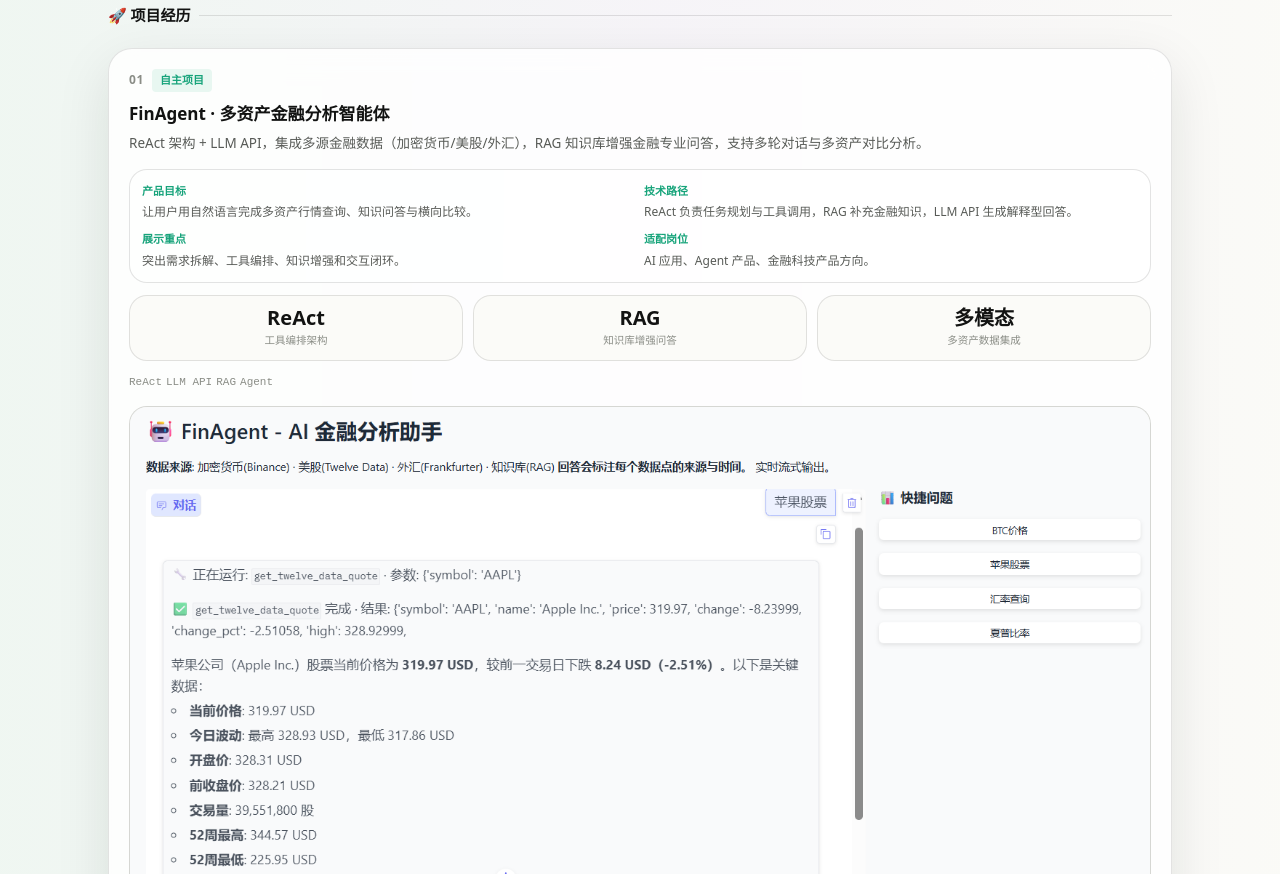
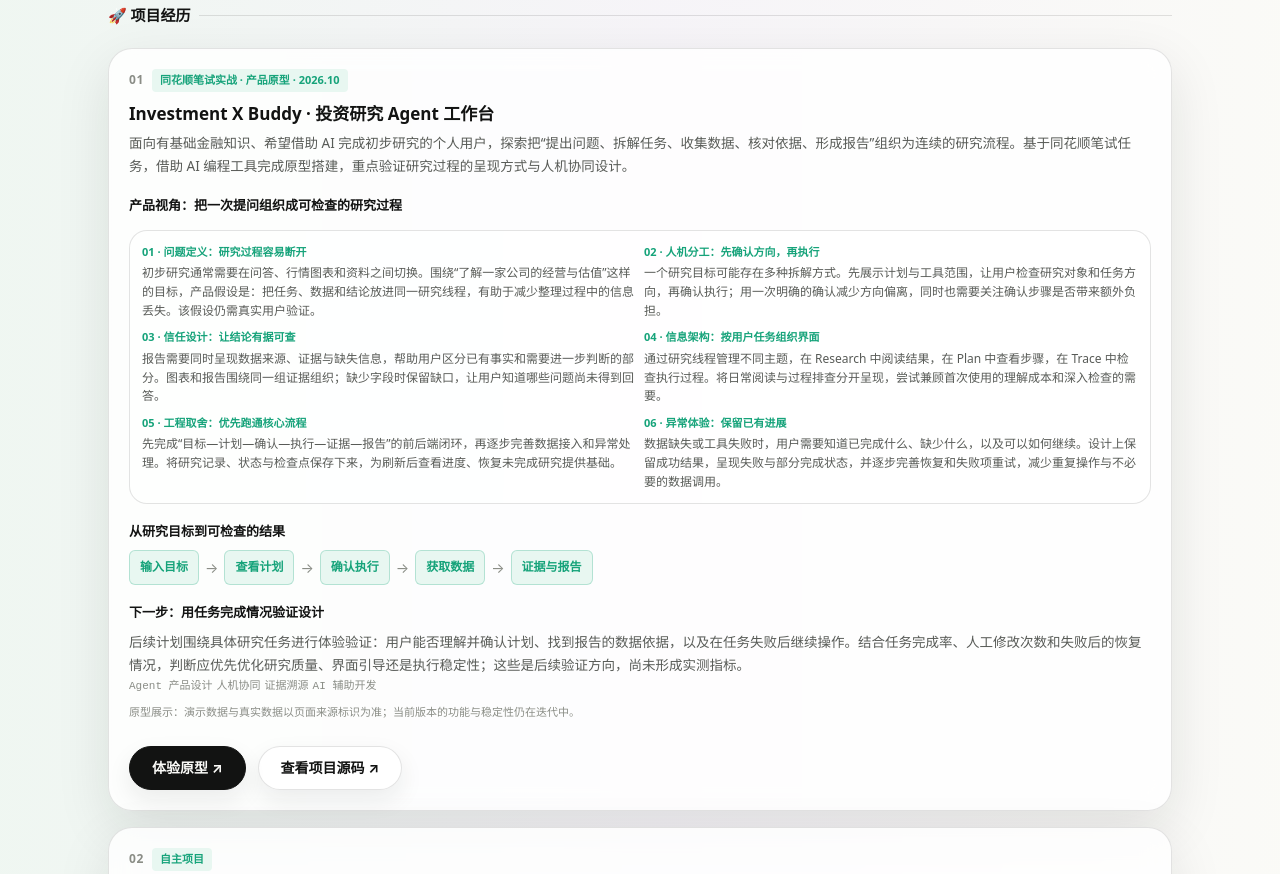
Before and after one commit to PYC1234/PYC1234.github.io, a plain HTML site: page index.html in a window 1280 px wide. Shown: the part 5390-6264 px from the top of the page. Drawn offline with Linux system fonts and the light colour scheme.

Commit message:
Publish Investment X Buddy portfolio case

```diff
--- a/index.html
+++ b/index.html
@@ -324,11 +324,43 @@
     <div class="carousel-count"><span class="cur">1</span> / <span class="total">3</span></div>
   </div>
 
-  <!-- ===== 项目经历：学校里独立做的项目（静态展示） ===== -->
+  <!-- ===== 项目经历：个人项目与笔试实战 ===== -->
   <div class="tl-group-label" style="margin-top:36px">🚀 项目经历</div>
   <div class="proj-list">
+    <article class="proj-item" id="investment-x-buddy">
+      <div class="proj-item-head"><span class="proj-num">01</span><span class="proj-tag">同花顺笔试实战 · 产品原型 · 2026.10</span></div>
+      <div class="proj-item-body">
+        <h3>Investment X Buddy · 投资研究 Agent 工作台</h3>
+        <p class="proj-desc">面向有基础金融知识、希望借助 AI 完成初步研究的个人用户，探索把“提出问题、拆解任务、收集数据、核对依据、形成报告”组织为连续的研究流程。基于同花顺笔试任务，借助 AI 编程工具完成原型搭建，重点验证研究过程的呈现方式与人机协同设计。</p>
+        <h4 class="viz-title">产品视角：把一次提问组织成可检查的研究过程</h4>
+        <div class="case-grid compact">
+          <div><span>01 · 问题定义：研究过程容易断开</span><p>初步研究通常需要在问答、行情图表和资料之间切换。围绕“了解一家公司的经营与估值”这样的目标，产品假设是：把任务、数据和结论放进同一研究线程，有助于减少整理过程中的信息丢失。该假设仍需真实用户验证。</p></div>
+          <div><span>02 · 人机分工：先确认方向，再执行</span><p>一个研究目标可能存在多种拆解方式。先展示计划与工具范围，让用户检查研究对象和任务方向，再确认执行；用一次明确的确认减少方向偏离，同时也需要关注确认步骤是否带来额外负担。</p></div>
+          <div><span>03 · 信任设计：让结论有据可查</span><p>报告需要同时呈现数据来源、证据与缺失信息，帮助用户区分已有事实和需要进一步判断的部分。图表和报告围绕同一组证据组织；缺少字段时保留缺口，让用户知道哪些问题尚未得到回答。</p></div>
+          <div><span>04 · 信息架构：按用户任务组织界面</span><p>通过研究线程管理不同主题，在 Research 中阅读结果，在 Plan 中查看步骤，在 Trace 中检查执行过程。将日常阅读与过程排查分开呈现，尝试兼顾首次使用的理解成本和深入检查的需要。</p></div>
+          <div><span>05 · 工程取舍：优先跑通核心流程</span><p>先完成“目标—计划—确认—执行—证据—报告”的前后端闭环，再逐步完善数据接入和异常处理。将研究记录、状态与检查点保存下来，为刷新后查看进度、恢复未完成研究提供基础。</p></div>
+          <div><span>06 · 异常体验：保留已有进展</span><p>数据缺失或工具失败时，用户需要知道已完成什么、缺少什么，以及可以如何继续。设计上保留成功结果，呈现失败与部分完成状态，并逐步完善恢复和失败项重试，减少重复操作与不必要的数据调用。</p></div>
+        </div>
+        <h4 class="viz-title">从研究目标到可检查的结果</h4>
+        <div class="viz-flow" aria-label="研究流程：输入目标、查看计划、确认执行、获取数据、查看证据与报告">
+          <div class="flow-node">输入目标</div><div class="flow-arrow" aria-hidden="true">→</div>
+          <div class="flow-node">查看计划</div><div class="flow-arrow" aria-hidden="true">→</div>
+          <div class="flow-node">确认执行</div><div class="flow-arrow" aria-hidden="true">→</div>
+          <div class="flow-node">获取数据</div><div class="flow-arrow" aria-hidden="true">→</div>
+          <div class="flow-node">证据与报告</div>
+        </div>
+        <h4 class="viz-title">下一步：用任务完成情况验证设计</h4>
+        <p class="proj-desc">后续计划围绕具体研究任务进行体验验证：用户能否理解并确认计划、找到报告的数据依据，以及在任务失败后继续操作。结合任务完成率、人工修改次数和失败后的恢复情况，判断应优先优化研究质量、界面引导还是执行稳定性；这些是后续验证方向，尚未形成实测指标。</p>
+        <div class="proj-tags"><span>Agent 产品设计</span><span>人机协同</span><span>证据溯源</span><span>AI 辅助开发</span></div>
+        <p class="viz-note">原型展示：演示数据与真实数据以页面来源标识为准；当前版本的功能与稳定性仍在迭代中。</p>
+        <div class="hero-actions" aria-label="Investment X Buddy 项目入口">
+          <a class="hero-action primary" href="https://relaxed-cuchufli-47f2fa.netlify.app/" target="_blank" rel="noopener noreferrer">体验原型 ↗</a>
+          <a class="hero-action" href="https://github.com/PYC1234/investment-x-buddy" target="_blank" rel="noopener noreferrer">查看项目源码 ↗</a>
+        </div>
+      </div>
+    </article>
     <div class="proj-item">
-      <div class="proj-item-head"><span class="proj-num">01</span><span class="proj-tag">自主项目</span></div>
+      <div class="proj-item-head"><span class="proj-num">02</span><span class="proj-tag">自主项目</span></div>
       <div class="proj-item-body">
         <h3>FinAgent · 多资产金融分析智能体</h3>
         <p class="proj-desc">ReAct 架构 + LLM API，集成多源金融数据（加密货币/美股/外汇），RAG 知识库增强金融专业问答，支持多轮对话与多资产对比分析。</p>
@@ -348,7 +380,7 @@
       </div>
     </div>
     <div class="proj-item">
-      <div class="proj-item-head"><span class="proj-num">02</span><span class="proj-tag">自主项目 · 国家级大创</span></div>
+      <div class="proj-item-head"><span class="proj-num">03</span><span class="proj-tag">自主项目 · 国家级大创</span></div>
       <div class="proj-item-body">
         <h3>ETF 智能投资策略研究</h3>
         <p class="proj-desc">TensorFlow 迁移学习，5w+ 图像数据预处理与特征提取，多模态预测模型。</p>
```
